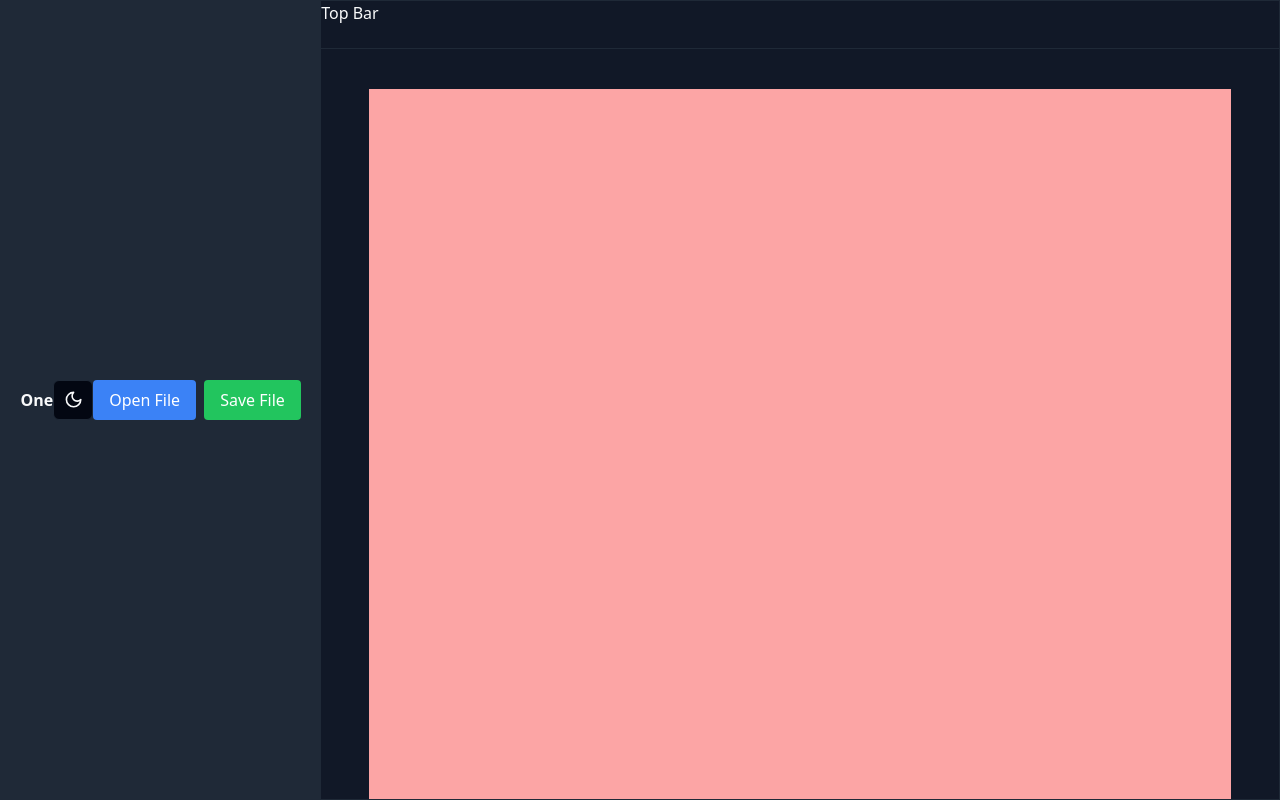
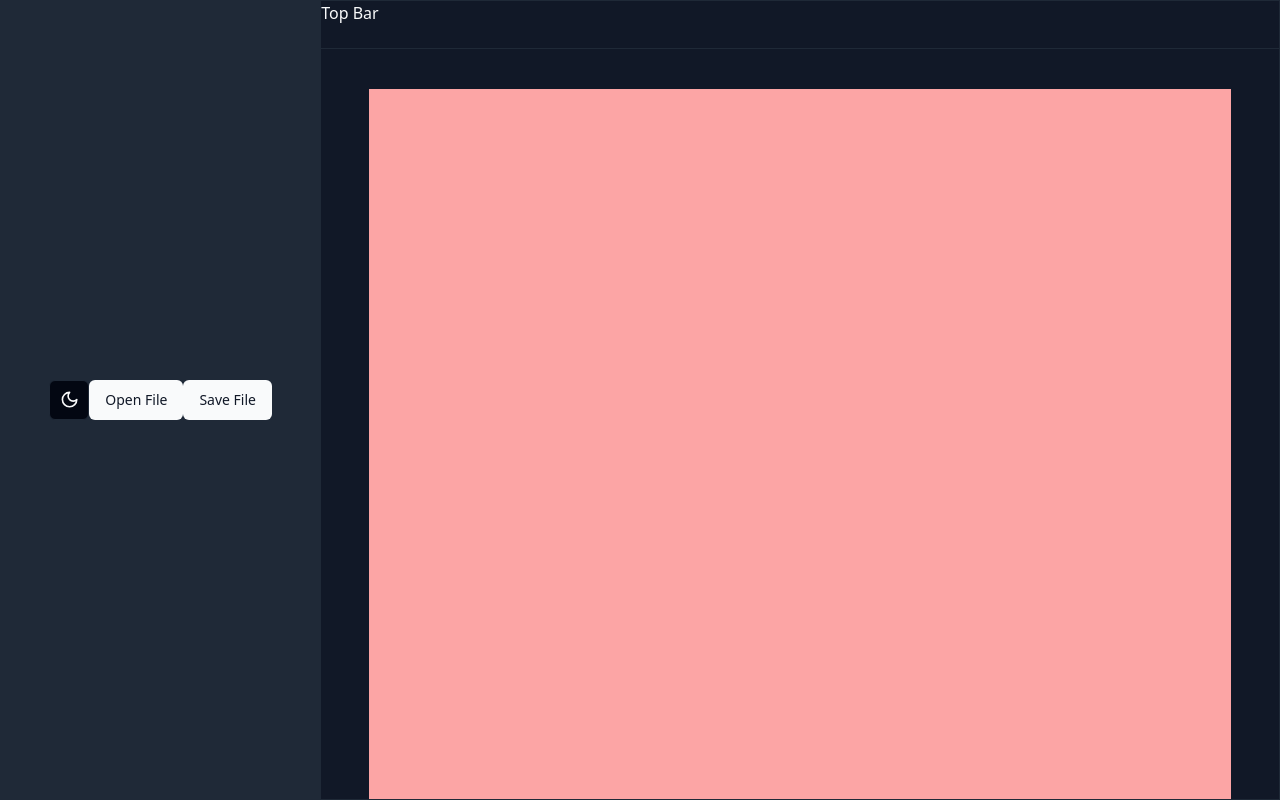
Before and after one commit to lemathurin/presentation-app, a React (Vite) app: page / in a window 1280 px wide. Built offline with nearby package versions, Linux system fonts and the light colour scheme.

Commit message:
removed ui from functions

```diff
--- a/src/App.tsx
+++ b/src/App.tsx
@@ -8,7 +8,9 @@ import {
 } from "@/components/ui/resizable";
 import { TopBar } from "./components/top-bar";
 import TextEditor from "./components/text-editor";
-import FileActions from "./components/FileActions";
+// import FileActions from "./components/FileActions";
+import { handleOpenFile, handleSaveFile } from "./components/FileActions";
+import { Button } from "./components/ui/button";
 
 function App() {
   const [text, setText] = useState<string>("");
@@ -24,14 +26,20 @@ function App() {
           <ResizablePanel defaultSize={25} minSize={20} maxSize={40}>
             {/* add this later collapsible={true} */}
             <div className="flex items-center justify-center h-full bg-secondary">
-              <span className="font-semibold">One</span>
+              {/* <span className="font-semibold">One</span> */}
               <ModeToggle />
-              <FileActions
+              {/* <FileActions
                 text={text}
                 setText={setText}
                 filePath={filePath}
                 setFilePath={setFilePath}
-              />
+              /> */}
+              <Button onClick={() => handleOpenFile(setText, setFilePath)}>
+                Open File
+              </Button>
+              <Button onClick={() => handleSaveFile(text, filePath)}>
+                Save File
+              </Button>
             </div>
           </ResizablePanel>
           <ResizableHandle />
--- a/src/components/FileActions.tsx
+++ b/src/components/FileActions.tsx
@@ -1,4 +1,3 @@
-// import React, { useState } from "react";
 import { open } from "@tauri-apps/api/dialog";
 import { readTextFile, writeTextFile } from "@tauri-apps/api/fs";
 
@@ -9,13 +8,10 @@ interface FileActionsProps {
   setFilePath: React.Dispatch<React.SetStateAction<string | null>>;
 }
 
-const FileActions: React.FC<FileActionsProps> = ({
-  text,
-  setText,
-  filePath,
-  setFilePath,
-}) => {
-  const handleOpenFile = async () => {
+export const handleOpenFile = async (
+  setText: React.Dispatch<React.SetStateAction<string>>,
+  setFilePath: React.Dispatch<React.SetStateAction<string | null>>
+) => {
   try {
     const selectedFile = await open({
       multiple: false,
@@ -37,7 +33,7 @@ const FileActions: React.FC<FileActionsProps> = ({
   }
 };
 
-  const handleSaveFile = async () => {
+export const handleSaveFile = async (text: string, filePath: string | null) => {
   try {
     if (filePath) {
       await writeTextFile(filePath, text);
@@ -49,23 +45,3 @@ const FileActions: React.FC<FileActionsProps> = ({
     console.error("Error saving file:", error);
   }
 };
-
-  return (
-    <div>
-      <button
-        onClick={handleOpenFile}
-        className="bg-blue-500 text-white px-4 py-2 rounded mr-2"
-      >
-        Open File
-      </button>
-      <button
-        onClick={handleSaveFile}
-        className="bg-green-500 text-white px-4 py-2 rounded"
-      >
-        Save File
-      </button>
-    </div>
-  );
-};
-
-export default FileActions;
```
Lines whose indentation alone changed are shown as unchanged.
